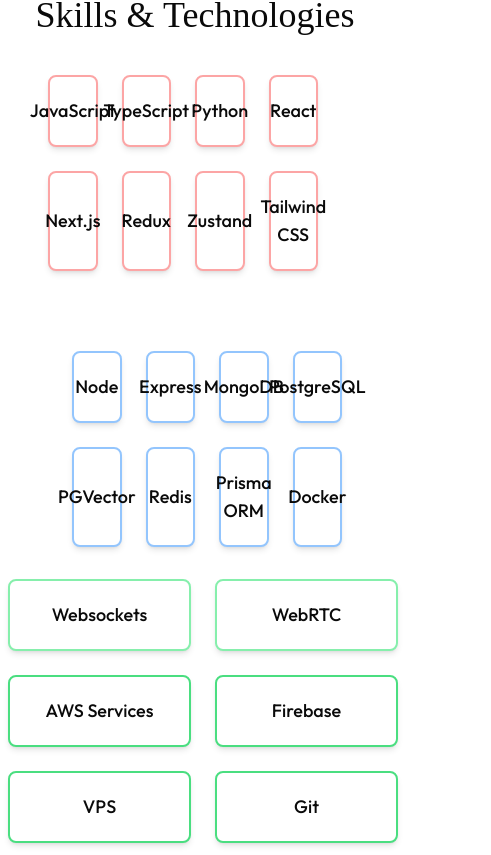
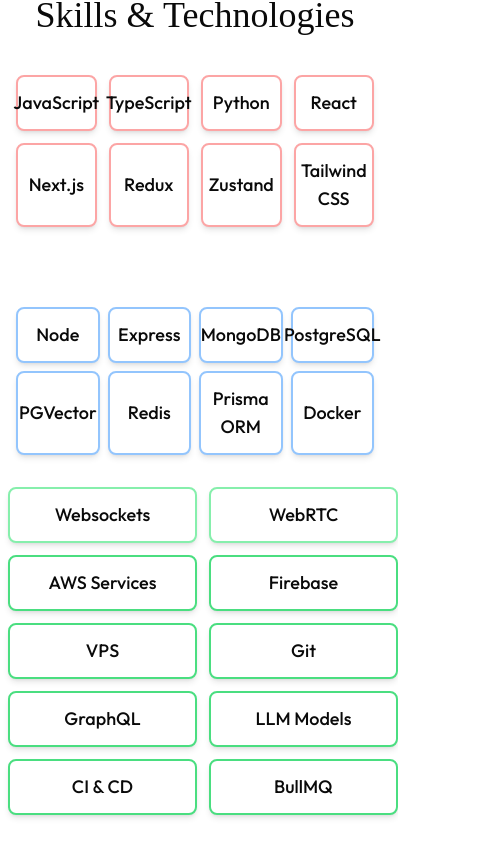
Before and after one commit to RISHIK92/portfolio, a Next.js app: page / in a window 390 px wide. Shown: the part 889-1744 px from the top of the page, 491 px wide, since content can reach past the window. Built offline with nearby package versions, Linux system fonts and the light colour scheme; a web font is replaced by a local one.

Commit message:
mobile responsiveness

```diff
--- a/components/Skills.jsx
+++ b/components/Skills.jsx
@@ -72,9 +72,9 @@
         />
       </div>
 
-      <div className="flex flex-col lg:flex-row gap-8 mb-8 mx-12">
+      <div className="flex flex-col lg:flex-row gap-8 mb-8 mx-4 lg:mx-12">
         <div className="flex-1 mb-12">
-          <div className="grid grid-cols-4 gap-6 mr-6">
+          <div className="grid grid-cols-4 gap-3 lg:gap-6 lg:mr-6">
             <SkillCard
               skill="JavaScript"
               className="border-2 border-red-300 cursor-target"
@@ -111,7 +111,7 @@
         </div>
 
         <div className="flex-1">
-          <div className="grid grid-cols-4 gap-6 ml-6">
+          <div className="grid grid-cols-4 gap-2 lg:gap-6 lg:ml-6">
             <SkillCard
               skill="Node"
               className="border-2 border-blue-300 cursor-target"
@@ -149,7 +149,7 @@
       </div>
 
       <div className="w-full ml-2">
-        <div className="grid grid-cols-2 sm:grid-cols-5 gap-6 max-w-4xl mx-auto">
+        <div className="grid grid-cols-2 sm:grid-cols-5 gap-3 lg:gap-6 max-w-4xl mx-auto">
           <SkillCard
             skill="Websockets"
             className="border-2 border-green-300 cursor-target"
@@ -202,7 +202,7 @@
 
   return (
     <div
-      className={`bg-white dark:bg-gray-800 rounded-lg shadow-md p-5 flex items-center justify-center hover:scale-105 transform transition-all duration-300 cursor-pointer ${className}`}
+      className={`bg-white dark:bg-gray-800 rounded-lg shadow-md p-3 md:p-5 flex items-center justify-center hover:scale-105 transform transition-all duration-300 cursor-pointer ${className}`}
       onMouseEnter={() => setIsHovered(true)}
       onMouseLeave={() => setIsHovered(false)}
     >
--- a/components/Work.jsx
+++ b/components/Work.jsx
@@ -114,15 +114,15 @@
   return (
     <div
       className="
-        relative overflow-visible
+        relative overflow-hidden md:overflow-visible
         border rounded-2xl shadow-lg bg-white dark:bg-neutral-900
-        p-10 h-[300px] md:h-[380px]
-        flex flex-col justify-between
+        p-6 md:p-10 h-auto md:h-[380px]
+        flex flex-col justify-between gap-8 md:gap-0
       "
     >
-      <div className="relative z-10 w-[58%] space-y-3">
+      <div className="relative z-10 w-full md:w-[58%] space-y-3">
         <div>
-          <h3 className="text-3xl font-semibold tracking-tight dark:text-white">
+          <h3 className="text-2xl md:text-3xl font-semibold tracking-tight dark:text-white">
             {project.name}
           </h3>
           <p className="text-sm text-neutral-500 dark:text-neutral-400 mt-1">
@@ -194,20 +194,20 @@
       </div>
 
       <div
-        className="relative z-10 flex flex-row items-center w-[45%]"
+        className="relative z-10 flex flex-row items-center w-full md:w-[45%]"
         suppressHydrationWarning
       >
         <AnimatedTooltip items={project.techStack} />
       </div>
 
-      <div className="absolute bottom-0 right-0 w-[60%] h-full flex items-end justify-end pointer-events-none">
-        <div className="pointer-events-auto">
+      <div className="relative md:absolute bottom-0 right-0 w-full md:w-[60%] h-[250px] md:h-full flex items-center md:items-end justify-center md:justify-end pointer-events-none mt-4 md:mt-0">
+        <div className="pointer-events-auto w-full h-full flex justify-center md:w-auto md:h-auto md:block">
           <PinContainer
             title={project.name}
             href={project.demo}
-            containerClassName="h-full"
+            containerClassName="h-full w-full flex justify-center md:justify-end"
           >
-            <div className="w-[550px] h-[300px]">
+            <div className="w-[300px] md:w-[550px] h-full md:h-[300px] flex items-center justify-center md:block">
               <img
                 src={project.image}
                 alt={project.name}
```
